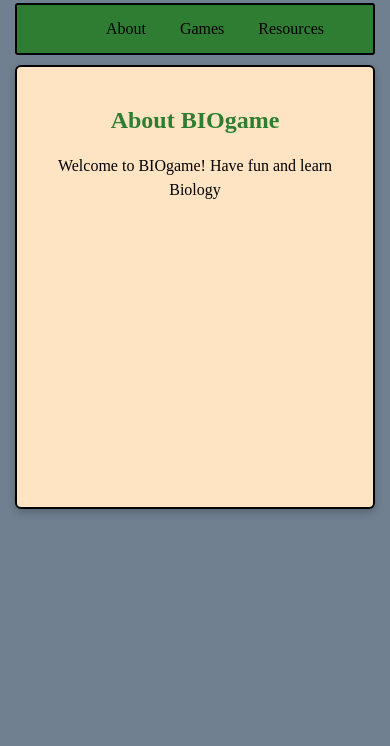
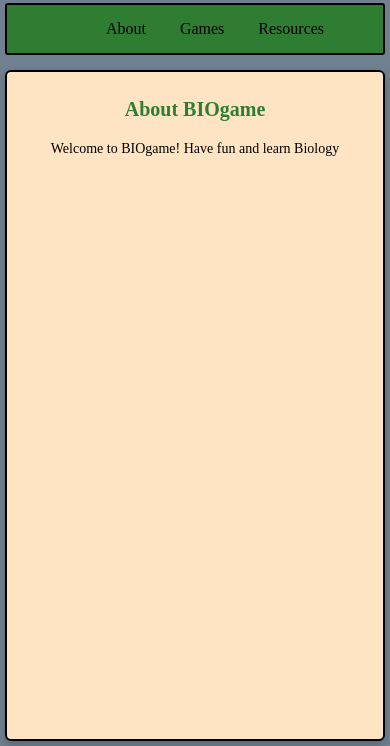
Before and after one commit to TommyTom3/BIOgame, a plain HTML site: page index.html in a window 390 px wide. Shown: the part 98-844 px from the top of the page. Drawn offline with Linux system fonts and the light colour scheme.

Commit message:
smartphone compat

```diff
--- a/index.html
+++ b/index.html
@@ -2,6 +2,7 @@
 <html>
 <head>
 	<meta charset="UTF-8">
+    <meta name="viewport" content="width=device-width, initial-scale=1.0">
 	<link href="styles.css" rel="stylesheet" type="text/css">
 	<title>BIOgame</title>
 </head>
--- a/styles.css
+++ b/styles.css
@@ -1,6 +1,9 @@
 body {
-    margin: 10px;
+    margin: 0;
     background-color: slategray;
+    min-height: 100vh;
+    display: flex;
+    flex-direction: column;
 }
 
 .header {
@@ -53,7 +56,8 @@ body {
     border-radius: 6px;
     margin: 5px;
     padding: 20px;
-    min-height: 400px;
+    flex: 1;
+    min-height: 50vh;
     box-shadow: 0 4px 8px rgba(0, 0, 0, 0.2);
     text-align: center;
 }
@@ -75,3 +79,18 @@ body {
     font-size: 16px;
     line-height: 1.5;
 }
+
+/* Media query for smaller screens */
+@media (max-width: 600px) {
+    .game-space {
+        padding: 10px;
+    }
+
+    .content-section h2 {
+        font-size: 20px;
+    }
+
+    .content-section p {
+        font-size: 14px;
+    }
+}
```
